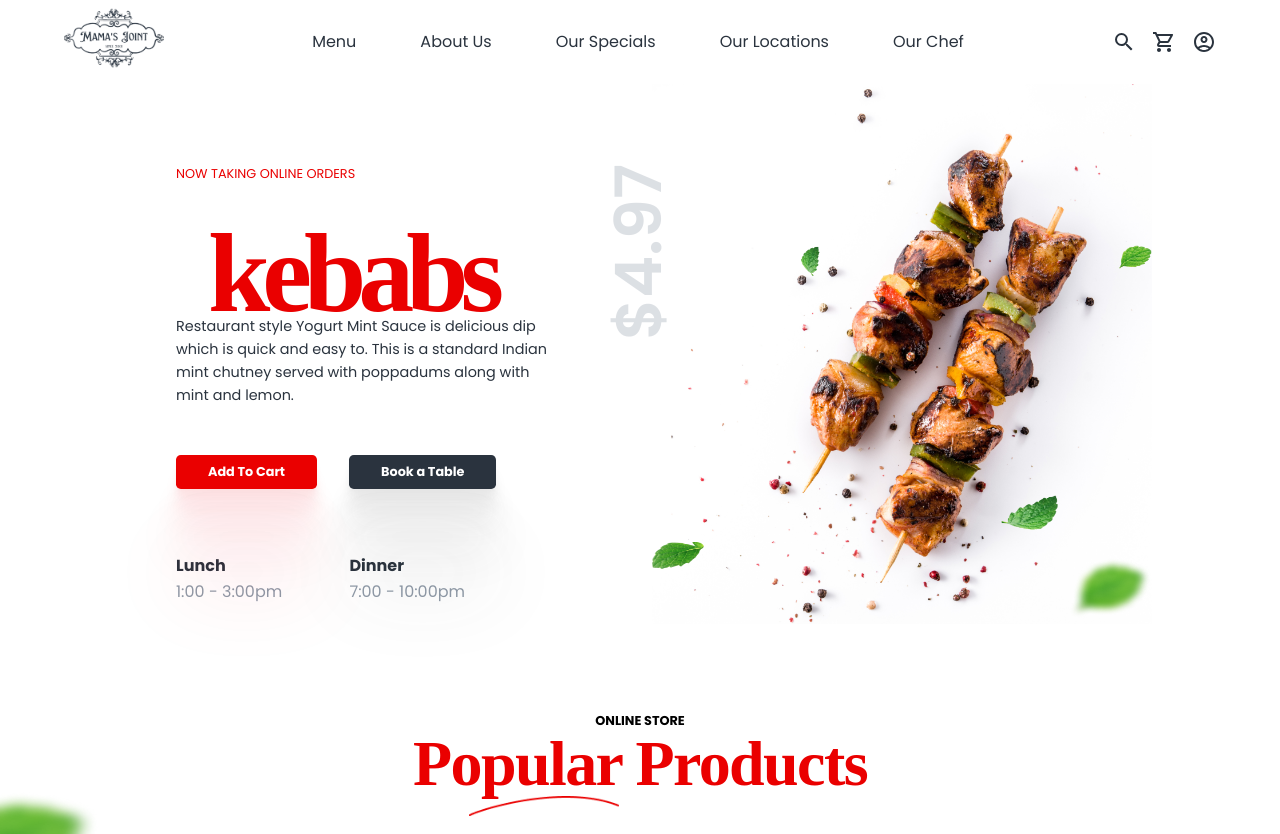
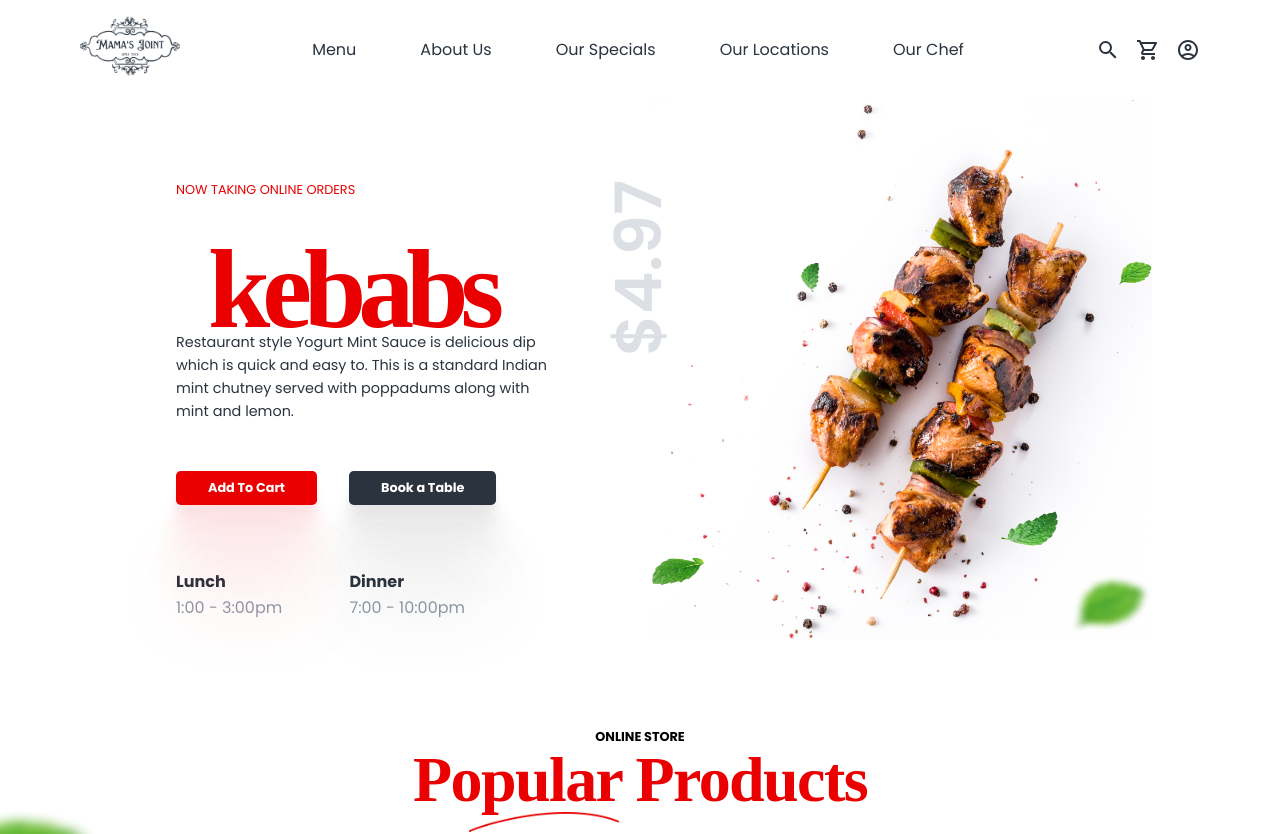
Before and after one commit to zeetaen1989/mama-joint, a Next.js app: page / in a window 1280 px wide. Shown: the top 834 px of the page. Built offline with nearby package versions, Linux system fonts and the light colour scheme; a web font is replaced by a local one.

Commit message:
feat(padding): padding of Nav component modified

```diff
--- a/components/modules/Nav/Nav.module.scss
+++ b/components/modules/Nav/Nav.module.scss
@@ -4,7 +4,7 @@
   display: flex;
   justify-content: space-between;
   align-items: center;
-  padding: 0.5rem 4rem;
+  padding: 1rem 5rem;
 
   .header__left {
     cursor: pointer;
```
